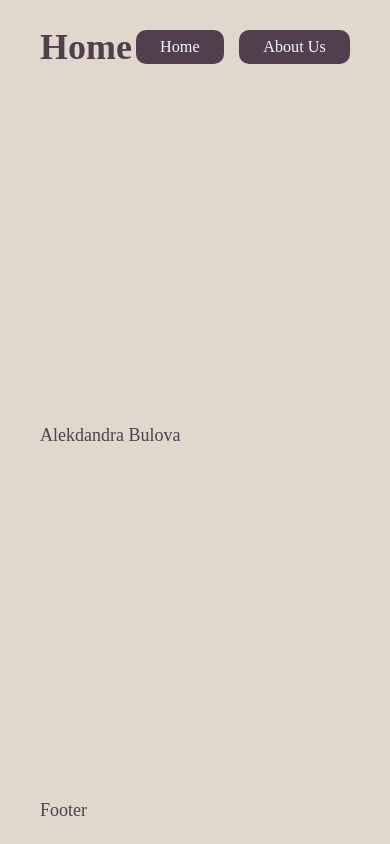
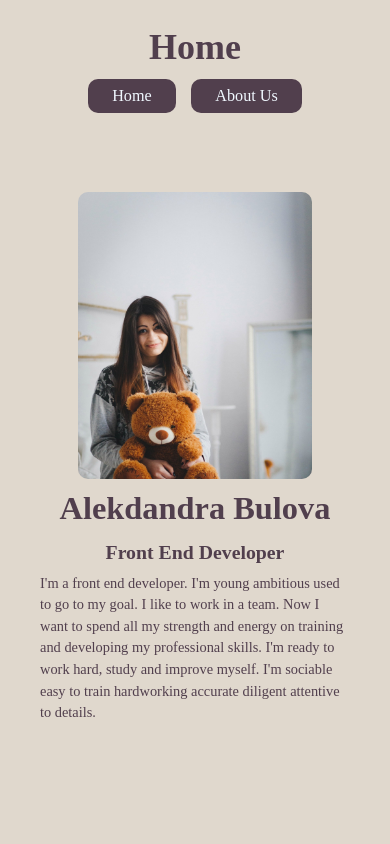
Before and after one commit to AleksandraBulova/React, a React (Create React App) app in the folder project/: page /aboutUs in a window 390 px wide. Built offline with nearby package versions, Linux system fonts and the light colour scheme.

Commit message:
feat: add about us page and 404 page

```diff
--- a/project/src/App.module.css
+++ b/project/src/App.module.css
@@ -21,5 +21,4 @@ body {
   display: flex;
   flex-direction: column;
   justify-content: center;
-  flex: 1;
 }
--- a/project/src/components/Footer/index.tsx
+++ b/project/src/components/Footer/index.tsx
@@ -2,7 +2,7 @@ import React from 'react';
 
 class Footer extends React.Component {
   render() {
-    return <footer>Footer</footer>;
+    return <footer></footer>;
   }
 }
 
--- a/project/src/components/Header/style.module.css
+++ b/project/src/components/Header/style.module.css
@@ -25,3 +25,10 @@
   background-color: #e2a6c7;
   opacity: 0.8;
 }
+
+@media screen and (max-width: 450px) {
+  .header {
+    flex-direction: column;
+    gap: 5px;
+  }
+}
--- a/project/src/pages/404/index.tsx
+++ b/project/src/pages/404/index.tsx
@@ -1,13 +1,13 @@
 import React from 'react';
+import styles from './style.module.css';
 
 class Page404 extends React.Component {
   render() {
     return (
-      <main>
-        <span></span>
-        <span>404</span>
-        <span>Page not found!</span>
-      </main>
+      <section className={styles.wrapper}>
+        <h1 className={styles.name_error}>404</h1>
+        <div className={styles.description_error}>Page not found!</div>
+      </section>
     );
   }
 }
--- /dev/null
+++ b/project/src/pages/404/style.module.css
@@ -0,0 +1,23 @@
+.wrapper {
+  display: flex;
+  flex-direction: column;
+  align-items: center;
+  position: absolute;
+  left: 50%;
+  top: 50%;
+  transform: translate(-50%, -50%);
+}
+
+.name_error {
+  font-size: 3em;
+}
+
+.description_error {
+  font-size: 2em;
+}
+
+@media screen and (max-width: 500px) {
+  .description_error {
+    font-size: 1.3em;
+  }
+}
--- a/project/src/pages/AboutPage/index.tsx
+++ b/project/src/pages/AboutPage/index.tsx
@@ -1,11 +1,24 @@
 import React from 'react';
+import Photo from '../../images/Photo.jpg';
+import styles from './style.module.css';
 
 class AboutPage extends React.Component {
   render() {
     return (
-      <main>
-        <div>Alekdandra Bulova</div>
-      </main>
+      <section className={styles.wrapper_section}>
+        <img className={styles.images} src={Photo} alt="Photo" />
+        <div className={styles.wrapper_text}>
+          <h1 className={styles.name}>Alekdandra Bulova</h1>
+          <h3 className={styles.profession}>Front End Developer</h3>
+          <p className={styles.decription}>
+            I&apos;m a front end developer. I&apos;m young ambitious used to go to my goal. I like
+            to work in a team. Now I want to spend all my strength and energy on training and
+            developing my professional skills. I&apos;m ready to work hard, study and improve
+            myself. I&apos;m sociable easy to train hardworking accurate diligent attentive to
+            details.
+          </p>
+        </div>
+      </section>
     );
   }
 }
--- /dev/null
+++ b/project/src/pages/AboutPage/style.module.css
@@ -0,0 +1,59 @@
+.images {
+  width: 30vw;
+  border-radius: 10px;
+}
+
+.wrapper_section {
+  display: flex;
+  align-items: center;
+  justify-content: space-around;
+  gap: 5px;
+  padding-top: 70px;
+}
+
+.wrapper_text {
+  display: flex;
+  flex-direction: column;
+  align-items: center;
+  gap: 5px;
+}
+
+.name {
+  font-size: 2.2em;
+}
+
+.profession {
+  font-size: 1.5em;
+}
+
+.decription {
+  font-size: 1.1em;
+  max-width: 600px;
+}
+
+@media screen and (max-width: 1100px) {
+  .wrapper_section {
+    display: flex;
+    flex-direction: column;
+    align-items: center;
+    gap: 5px;
+  }
+}
+
+@media screen and (max-width: 700px) {
+  .images {
+    width: 60vw;
+  }
+
+  .name {
+    font-size: 1.8em;
+  }
+
+  .profession {
+    font-size: 1.1em;
+  }
+
+  .decription {
+    font-size: 0.8em;
+  }
+}
--- a/project/src/pages/MainPage/index.tsx
+++ b/project/src/pages/MainPage/index.tsx
@@ -15,6 +15,7 @@ class MainPage extends React.Component {
     products: products,
   };
 
+  //Mounting
   componentDidMount(): void {
     const mySearch = localStorage.getItem('search');
     if (mySearch) {
@@ -22,6 +23,7 @@ class MainPage extends React.Component {
     }
   }
 
+  //Update
   componentDidUpdate(prevProps: MyState, prevState: MyState): void {
     if (prevState.search !== this.state.search) {
       const newProducts = products.filter(
@@ -37,6 +39,7 @@ class MainPage extends React.Component {
     }
   }
 
+  //Unmount
   componentWillUnmount(): void {
     localStorage.setItem('search', this.state.search);
   }
@@ -57,9 +60,11 @@ class MainPage extends React.Component {
           />
         </header>
         <div className={styles.wrapper_products}>
-          {this.state.products.map((product) => (
-            <ProductCard key={product.id} product={product} />
-          ))}
+          {this.state.products.length === 0 ? (
+            <div className={styles.text_no_products}>No products found!</div>
+          ) : (
+            this.state.products.map((product) => <ProductCard key={product.id} product={product} />)
+          )}
         </div>
       </section>
     );
--- a/project/src/pages/MainPage/style.module.css
+++ b/project/src/pages/MainPage/style.module.css
@@ -33,3 +33,26 @@
 .search:focus {
   border-bottom: 2px solid #513f4d;
 }
+
+.text_no_products {
+  display: flex;
+  flex-direction: column;
+  align-items: center;
+  position: absolute;
+  left: 50%;
+  top: 50%;
+  transform: translate(-50%, -50%);
+  font-size: 2em;
+}
+
+@media screen and (max-width: 565px) {
+  .text_no_products {
+    font-size: 1.2em;
+  }
+}
+
+@media screen and (max-width: 450px) {
+  .search {
+    font-size: 0.8em;
+  }
+}
```
Also changed, not shown: project/src/images/Photo.jpg (added).
